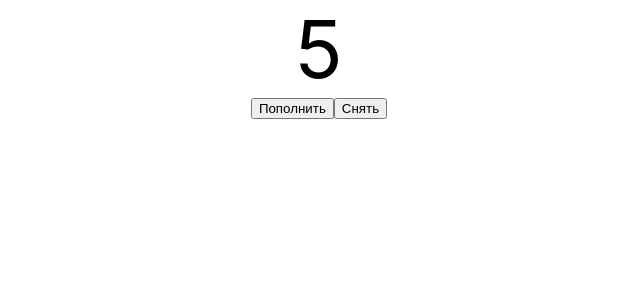
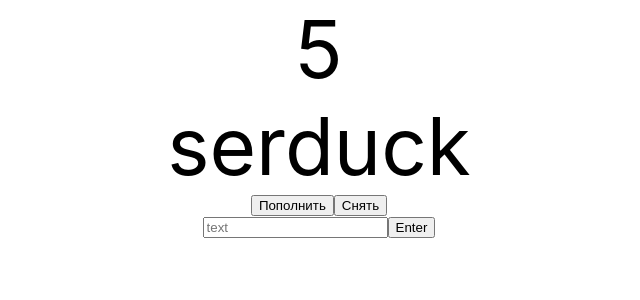
Before and after one commit to GogiKalinin/FullStackToDo, a React (Create React App) app: page / in a window 1280 px wide. Shown: the top 300 px of the page, without its empty margins (321-961 px from the left). Built offline with nearby package versions, Linux system fonts and the light colour scheme.

Commit message:
add listReducer for

```diff
--- a/src/App.js
+++ b/src/App.js
@@ -1,24 +1,31 @@
 import logo from './logo.svg';
 import './App.css';
 import { useDispatch, useSelector } from 'react-redux';
+import { PrepareListItem } from './Components/PrerareListItem';
 
 function App() {
+
 const dispatch = useDispatch()
 const cash = useSelector(state => state.cash.cash)
 const customers = useSelector(state => state.customers.customers)
+const list = useSelector(state => state.list.list)
+
 const addCash = (cash) => {
   dispatch({type: "ADD_CASH", payload: cash})
 }
+
 const getCash = (cash) => {
   dispatch({type: "GET_CASH", payload: cash})
 }
-console.log(cash)
+
   return (
     <div className="App">
-     <div style={{fontSize: '5em'}}>{cash}</div>
-     <div style={{fontSize: '5em'}}>{customers}</div>
-    <button onClick={()=>addCash(Number(prompt()))}>Пополнить</button>
-    <button onClick={()=>getCash(Number(prompt()))}>Снять</button>
+      <div style={{fontSize: '5em'}}>{cash}</div>
+      <div style={{fontSize: '5em'}}>{customers}</div>
+      <div style={{fontSize: '5em'}}>{list}</div>
+      <button onClick={()=>addCash(Number(prompt()))}>Пополнить</button>
+      <button onClick={()=>getCash(Number(prompt()))}>Снять</button>
+      <PrepareListItem />
     </div>
   );
 }
--- /dev/null
+++ b/src/Components/PrerareListItem/index.jsx
@@ -0,0 +1,22 @@
+import React from 'react'
+import { useDispatch, useSelector } from 'react-redux'
+
+export const PrepareListItem = () => {
+
+const dispatch = useDispatch()
+const customers = useSelector(state => state.customers.customers)
+
+const showText = () => {
+    const text = document.getElementById('DigitalInput')
+    console.log(text !== null && text.value)
+    console.log(customers)
+
+}
+
+  return (
+  <div className='PrepareListItem'>
+    <input placeholder='text' id='DigitalInput'></input>
+    <button onClick={()=>showText()}>Enter</button>
+    </div>
+  )
+}
--- a/src/store/index.js
+++ b/src/store/index.js
@@ -2,10 +2,12 @@ import { createStore, combineReducers } from "redux"
 import { cashReducer } from "./cashReducer"
 import { customersReducer } from "./customersReducer"
 import {composeWithDevTools} from 'redux-devtools-extension'
+import { listReducer } from "./listReducer"
 
 const rootReducer = combineReducers({
     cash: cashReducer,
-    customers: customersReducer
+    customers: customersReducer,
+    list: listReducer,
 })
 
 export const store = createStore(rootReducer, composeWithDevTools())
--- /dev/null
+++ b/src/store/listReducer.js
@@ -0,0 +1,16 @@
+const defaultState = {
+    list: "serduck"
+  }
+
+export const listReducer = (state = defaultState, action) => {
+    switch (action.type) {
+      case "ADD_CASH":
+        return {...state, cash: state.cash + action.payload }
+
+      case "GET_CASH":
+        return {...state, cash: state.cash - action.payload }
+
+      default:
+        return state
+    }
+  }
```
